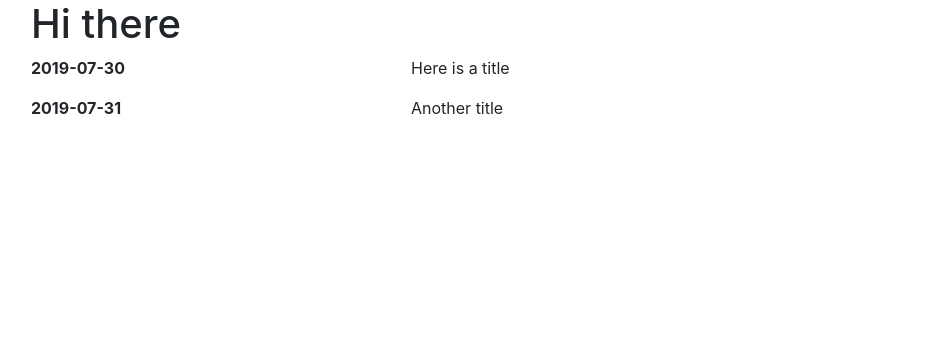
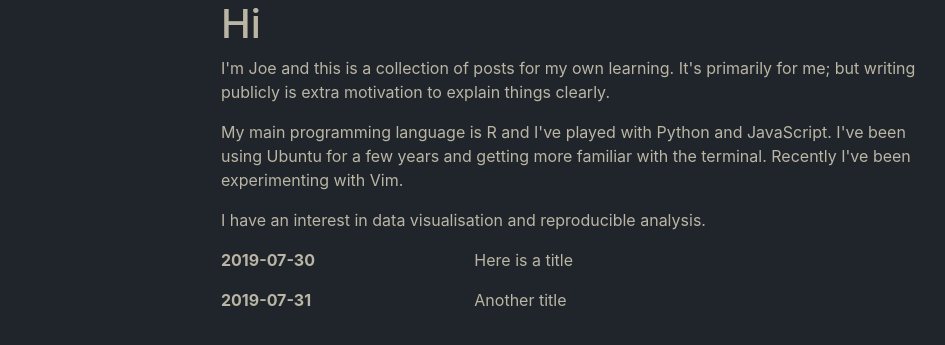
Before and after one commit to jsphdms/jsphdms, a Flask app: page / in a window 1280 px wide. Shown: the top 345 px of the page, without its empty margins (54-999 px from the left). Run offline with Flask 2, Linux system fonts and the light colour scheme; some libraries are stand-ins or nearby versions.

```diff
--- a/app.py
+++ b/app.py
@@ -20,5 +20,9 @@ posts = [
 def home():
     return render_template('home.html', posts = posts)
 
+@app.route('/post')
+def post():
+    return render_template('post.html')
+
 if __name__ == '__main__':
 	app.run(debug=True)
--- /dev/null
+++ b/static/style.css
@@ -0,0 +1,21 @@
+/* Colour scheme
+ * Dark grey: #1f252a
+ * Light grey: #bab5a4
+ * Dark slate: #415365
+ * Sienna: #965c2a
+ * Dim grey: #6e665f*/
+
+body {
+  background: #1f252a;
+  color: #bab5a4;
+}
+
+a:link {
+  color: #415365
+}
+
+a:hover {
+  color: #965c2a;
+  background-color: transparent;
+  text-decoration: none;
+}
--- a/templates/home.html
+++ b/templates/home.html
@@ -1,9 +1,11 @@
 {% extends "layout.html" %}
 {% block content %}
-	<h1>Hi there</h1>
+	<h1>Hi</h1>
+	<p>I'm Joe and this is a collection of posts for my own learning. It's primarily for me; but writing publicly is extra motivation to explain things clearly.</p>
+	<p>My main programming language is R and I've played with Python and JavaScript. I've been using Ubuntu for a few years and getting more familiar with the terminal. Recently I've been experimenting with Vim.</p>
+	<p>I have an interest in data visualisation and reproducible analysis.</p>
 	{% for post in posts %}
-	<div class="row">
-		<div class="col-sm">
+	<div class="row"> <div class="col-sm">
 			<p><strong>{{post.date_posted}}</strong></p>
 		</div>
 		<div class="col-sm">
--- a/templates/layout.html
+++ b/templates/layout.html
@@ -7,7 +7,7 @@
 
 	<!-- Bootstrap CSS -->
 	<link rel="stylesheet" href="https://stackpath.bootstrapcdn.com/bootstrap/4.3.1/css/bootstrap.min.css" integrity="sha384-ggOyR0iXCbMQv3Xipma34MD+dH/1fQ784/j6cY/iJTQUOhcWr7x9JvoRxT2MZw1T" crossorigin="anonymous">
-	<link rel="stylesheet" type="text/css" href="{{ url_for('static', filename='main.css') }}">
+	<link rel="stylesheet" type="text/css" href="{{ url_for('static', filename='style.css') }}">
 	{% if title %}
 		<title>{{ title }}</title>
 	{% else %}
@@ -17,9 +17,11 @@
 <body>
 	<main role="main" class="container">
 	<div class="row">
-		<div class="col">
+		<div class="col"></div>
+		<div class="col-8">
 			{% block content %}{% endblock %}
 		</div>
+		<div class="col"></div>
 	</div>
 	</main>
 
```
Also changed, not shown: templates/post.html (added, +8 -0 lines).
